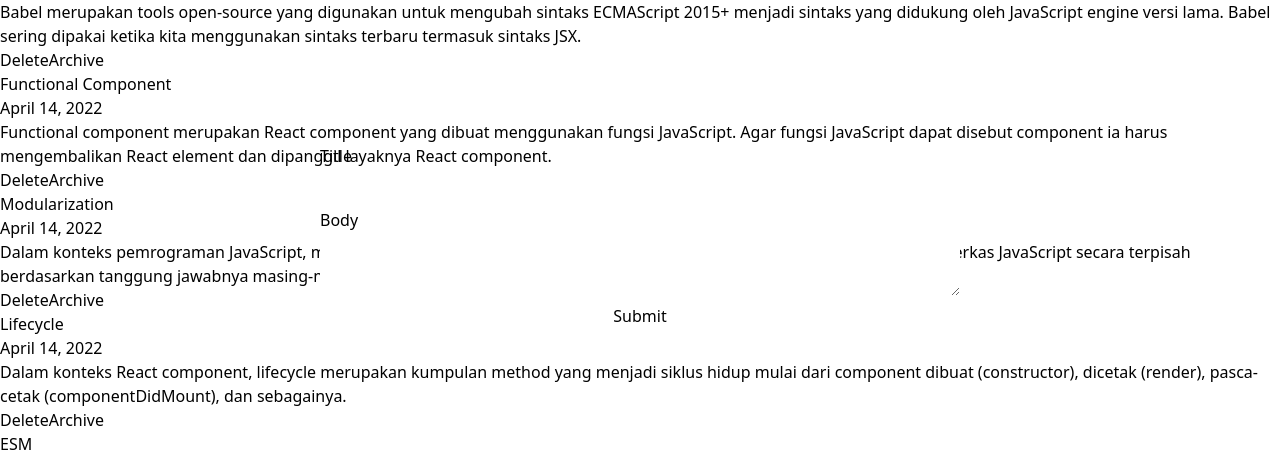
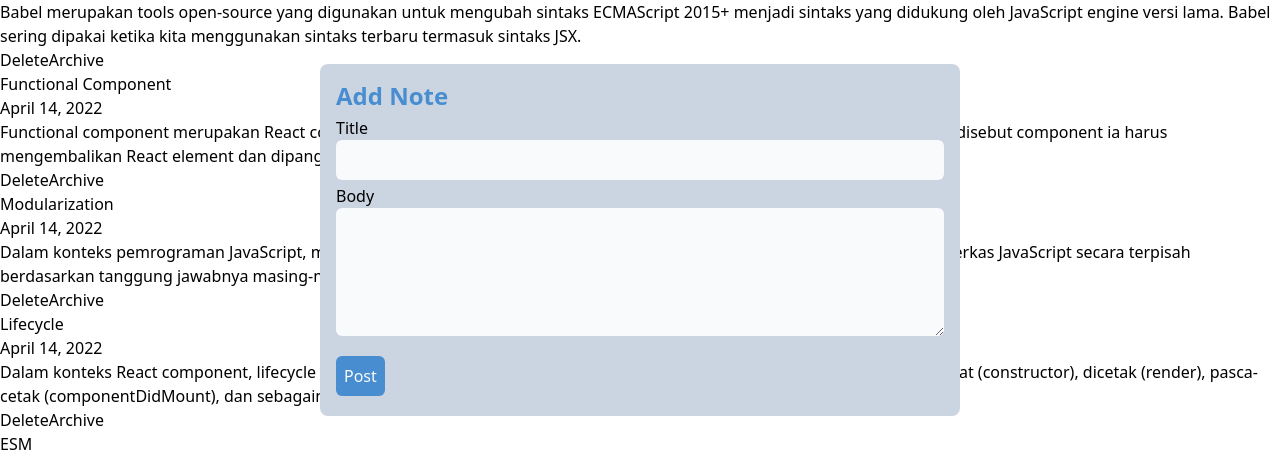
Before and after one commit to Xrayya/dicoding-final-react-basic, a React (Vite) app: page / in a window 1280 px wide. Shown: the part 160-620 px from the top of the page. Built offline with nearby package versions, Linux system fonts and the light colour scheme.

Commit message:
feat: finishing add note form

```diff
--- a/src/components/AddNoteForm.tsx
+++ b/src/components/AddNoteForm.tsx
@@ -1,15 +1,47 @@
 import React from "react";
 import { Input, TextArea } from "./Form";
 
-class AddNoteForm extends React.Component {
+type addNoteProps = {
+  onPost: (noteTitle: string, noteBody: string) => any;
+};
+
+type addNoteStates = {
+  noteTitle: string;
+  noteBody: string;
+};
+
+class AddNoteForm extends React.Component<addNoteProps, addNoteStates> {
+  constructor(props: addNoteProps) {
+    super(props);
+    this.state = {
+      noteTitle: "",
+      noteBody: "",
+    };
+  }
+
+  private handleTitleChange = (e: React.ChangeEvent<HTMLInputElement>) => {
+    this.setState((prev) => {
+      return { ...prev, noteTitle: e.target.value };
+    });
+  };
+
+  private handleBodyChange = (e: React.ChangeEvent<HTMLTextAreaElement>) => {
+    this.setState((prev) => {
+      return { ...prev, noteBody: e.target.value };
+    });
+  };
+
   render() {
     return (
       <div className="fixed inset-0 m-auto w-1/2 h-fit">
         <form
+          className="p-4 rounded-lg bg-slate-300"
           onSubmit={(e) => {
             e.preventDefault();
+            this.props.onPost(this.state.noteTitle, this.state.noteBody);
           }}
         >
+          <h2 className="text-2xl font-bold text-secondary">Add Note</h2>
           <Input
             type="text"
             id="note-title"
@@ -17,14 +49,24 @@
             pattern="[A-Za-z]{3}"
             title="Note Title"
             label="Title"
+            value={this.state.noteTitle}
+            onChange={this.handleTitleChange}
+            className="bg-slate-50 text-slate-600"
           />
           <TextArea
             id="note-body"
             name="note-body"
             title="Note Body"
             label="Body"
+            value={this.state.noteBody}
+            onChange={this.handleBodyChange}
+            className="h-32 bg-slate-50 text-slate-600"
           />
-          <Input type="submit" />
+          <Input
+            type="submit"
+            value={"Post"}
+            className="w-fit mt-4 cursor-pointer bg-secondary text-slate-50"
+          />
         </form>
       </div>
     );
--- a/src/components/Form.tsx
+++ b/src/components/Form.tsx
@@ -1,14 +1,24 @@
 type inputProps = React.DetailedHTMLProps<
   React.InputHTMLAttributes<HTMLInputElement>,
   HTMLInputElement
-> & { label?: string };
-export function Input({ label, id, className, ...rest }: inputProps) {
+> & { label?: string; labelClassName?: string };
+export function Input({
+  label,
+  labelClassName,
+  id,
+  className,
+  ...rest
+}: inputProps) {
   return (
-    <div className="flex flex-col w-full">
-      {label ? <label htmlFor={id}>{label}</label> : null}
+    <div className="flex flex-col w-full my-1">
+      {label ? (
+        <label htmlFor={id} className={labelClassName}>
+          {label}
+        </label>
+      ) : null}
       <input
         id={id}
-        className={`rounded-md bg-lightVariant px-4 py-2 ${className}`}
+        className={`rounded-md p-2 ${className}`}
         {...rest}
       />
     </div>
@@ -18,14 +28,24 @@
 type textAreaProps = React.DetailedHTMLProps<
   React.TextareaHTMLAttributes<HTMLTextAreaElement>,
   HTMLTextAreaElement
-> & { label?: string };
-export function TextArea({ label, id, className, ...rest }: textAreaProps) {
+> & { label?: string; labelClassName?: string };
+export function TextArea({
+  label,
+  labelClassName,
+  id,
+  className,
+  ...rest
+}: textAreaProps) {
   return (
     <div className="flex flex-col w-full">
-      {label ? <label htmlFor={id}>{label}</label> : null}
+      {label ? (
+        <label htmlFor={id} className={labelClassName}>
+          {label}
+        </label>
+      ) : null}
       <textarea
         id={id}
-        className={`rounded-md bg-lightVariant px-4 py-2 ${className}`}
+        className={`rounded-md p-2 ${className}`}
         {...rest}
       ></textarea>
     </div>
--- a/src/components/Main.tsx
+++ b/src/components/Main.tsx
@@ -20,14 +20,31 @@
     };
   }
 
-  private handleItemDelete = (e: React.MouseEvent<HTMLButtonElement>) => {};
-  private handleItemArchive = (e: React.MouseEvent<HTMLButtonElement>) => {};
-  private handleItemUnarchive = (e: React.MouseEvent<HTMLButtonElement>) => {};
+  private handleAddNote = (noteTitle: string, noteBody: string) => {
+    this.setState(({ notes }) => {
+      return {
+        notes: [
+          ...notes,
+          {
+            id: notes.length + 1,
+            title: noteTitle,
+            body: noteBody,
+            archived: false,
+            createdAt: new Date(),
+          },
+        ],
+      };
+    });
+  };
+
+  private handleItemDelete = (e: React.MouseEvent<HTMLButtonElement>) => { };
+  private handleItemArchive = (e: React.MouseEvent<HTMLButtonElement>) => { };
+  private handleItemUnarchive = (e: React.MouseEvent<HTMLButtonElement>) => { };
   render() {
     const { notes } = this.state;
     return (
       <div className="pt-16">
-        <AddNoteForm />
+        <AddNoteForm onAddNote={this.handleAddNote} />
         <NoteDetail />
         <NoteGrid label={"Active Notes"}>
           {notes
```
